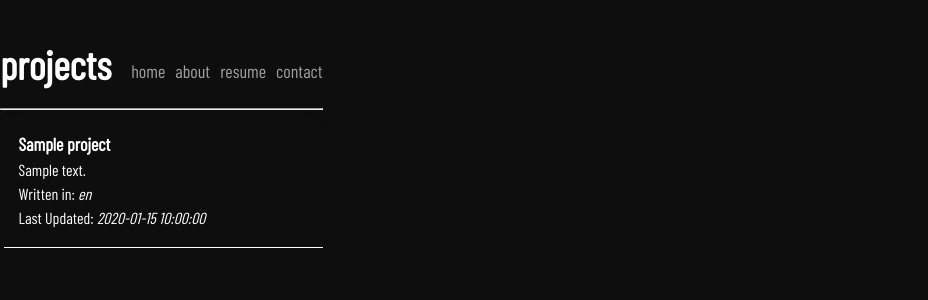
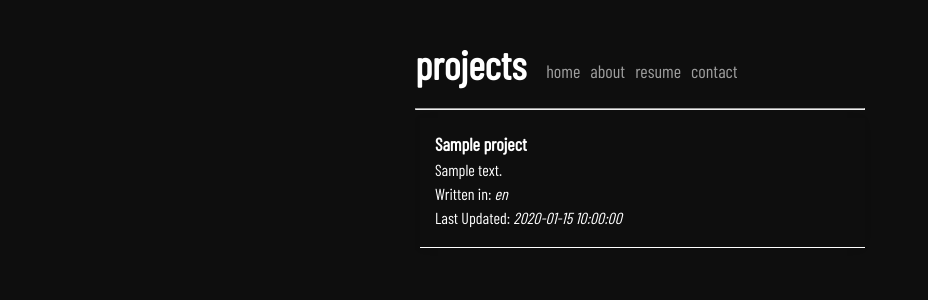
Before and after one commit to cpratim/Cpratim-Studio, a Flask app: template templates/projects.html in a window 1280 px wide. Shown: the top 300 px of the page, without its empty margins (0-928 px from the left). Run offline with Flask 2, Linux system fonts and the light colour scheme; the template is opened without the code that fills it: most values are stand-ins (such as "Sample title", 1, 10 or a date in 2020).

Commit message:
fixed projects

```diff
--- a/static/css/projects.css
+++ b/static/css/projects.css
@@ -1,3 +1,7 @@
+:root {
+    --center-height: 350px;
+    --center-width: 450px;
+}
 
 #projects-wrapper {
     height: calc(100vh - var(--center-height)/2);
```
